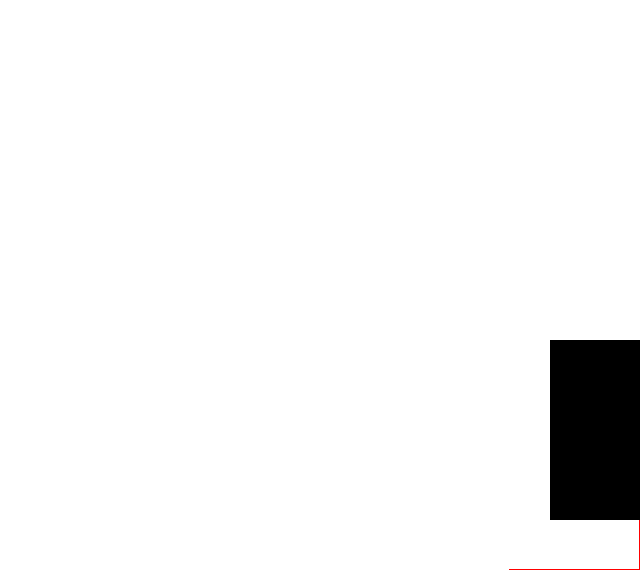
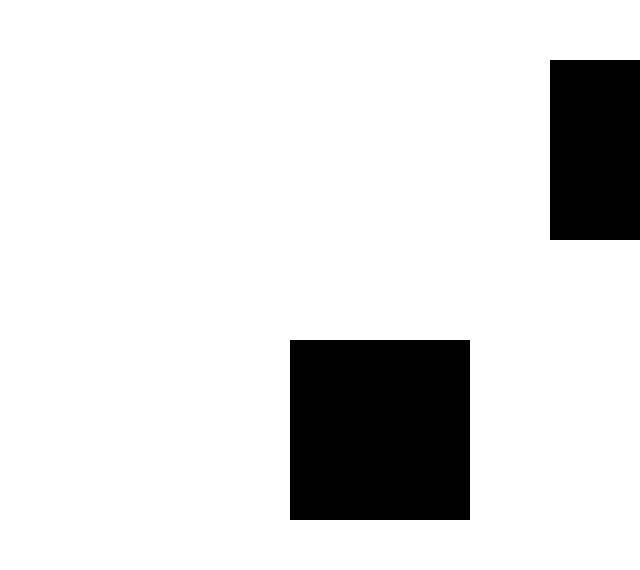
Before and after one commit to GregorioFornetti/tree-creator, a plain HTML site: page index.html in a window 1280 px wide. Shown: the part 230-800 px from the top of the page, without its empty margins (640-1280 px from the left). Drawn offline with Linux system fonts and the light colour scheme.

Commit message:
tree constructor inicial

```diff
--- a/index.html
+++ b/index.html
@@ -4,13 +4,19 @@
     <meta charset="UTF-8">
     <meta name="viewport" content="width=device-width, initial-scale=1.0">
     <title>Document</title>
+
+    <script src="js/createTree.js" type="module"></script>
+    <script src="js/index.js" type="module"></script>
     <script src="js/dragToScroll.js"></script>
+
+
     <link rel="stylesheet" href="css/reset.css">
     <link rel="stylesheet" href="css/style.css">
 </head>
 <body>
     <div id="container">
         <div id="world">
+            <!--
             <div id="tree">
                 <div id="node1" class="node"></div>
                 <div id="node2" class="node"></div>
@@ -36,6 +42,7 @@
                     </div>
                 </div>
             </div>
+            -->
         </div>
     </div>
 </body>
--- /dev/null
+++ b/js/createTree.js
@@ -0,0 +1,32 @@
+
+const nodeColSize = 2
+
+export default function createTree(treeStructure) {
+    const treeContainer = document.createElement('div')
+    treeContainer.id = 'tree'
+
+    const treeSize = createSubTree(treeStructure, treeContainer, 1, 1)
+
+    treeContainer.style.gridTemplateColumns = `repeat(${treeSize}, var(--tree-col-size))`
+
+    return treeContainer
+}
+
+function createSubTree(subTreeStructure, treeContainer, currentRow, startCol) {
+    const node = document.createElement('div')
+    node.classList.add('node')
+    node.style.gridRow = currentRow
+
+    let currentSize = 0
+    for (const subTree of subTreeStructure) {
+        const subTreeSize = createSubTree(subTree, treeContainer, currentRow + 1, startCol + currentSize)
+        currentSize += subTreeSize
+    }
+    currentSize = Math.max(currentSize, nodeColSize)
+    const currentNodeStart = startCol + Math.round(currentSize / 2) - Math.round(nodeColSize / 2)
+    node.style.gridColumn = `${currentNodeStart} / span ${nodeColSize}`
+
+    treeContainer.appendChild(node)
+    console.log(currentSize)
+    return currentSize
+}
--- a/js/index.js
+++ b/js/index.js
@@ -0,0 +1,29 @@
+import createTree from "./createTree.js"
+
+
+document.addEventListener('DOMContentLoaded', () => {
+
+    const world = document.getElementById('world')
+
+    const treeStructure = [
+        [
+            [
+                [],
+                [],
+                [],
+                [],
+                [],
+                []
+            ],
+            []
+        ],
+        [
+            [],
+            []
+        ]
+    ]
+
+    const tree = createTree(treeStructure)
+
+    world.appendChild(tree)
+})
```
